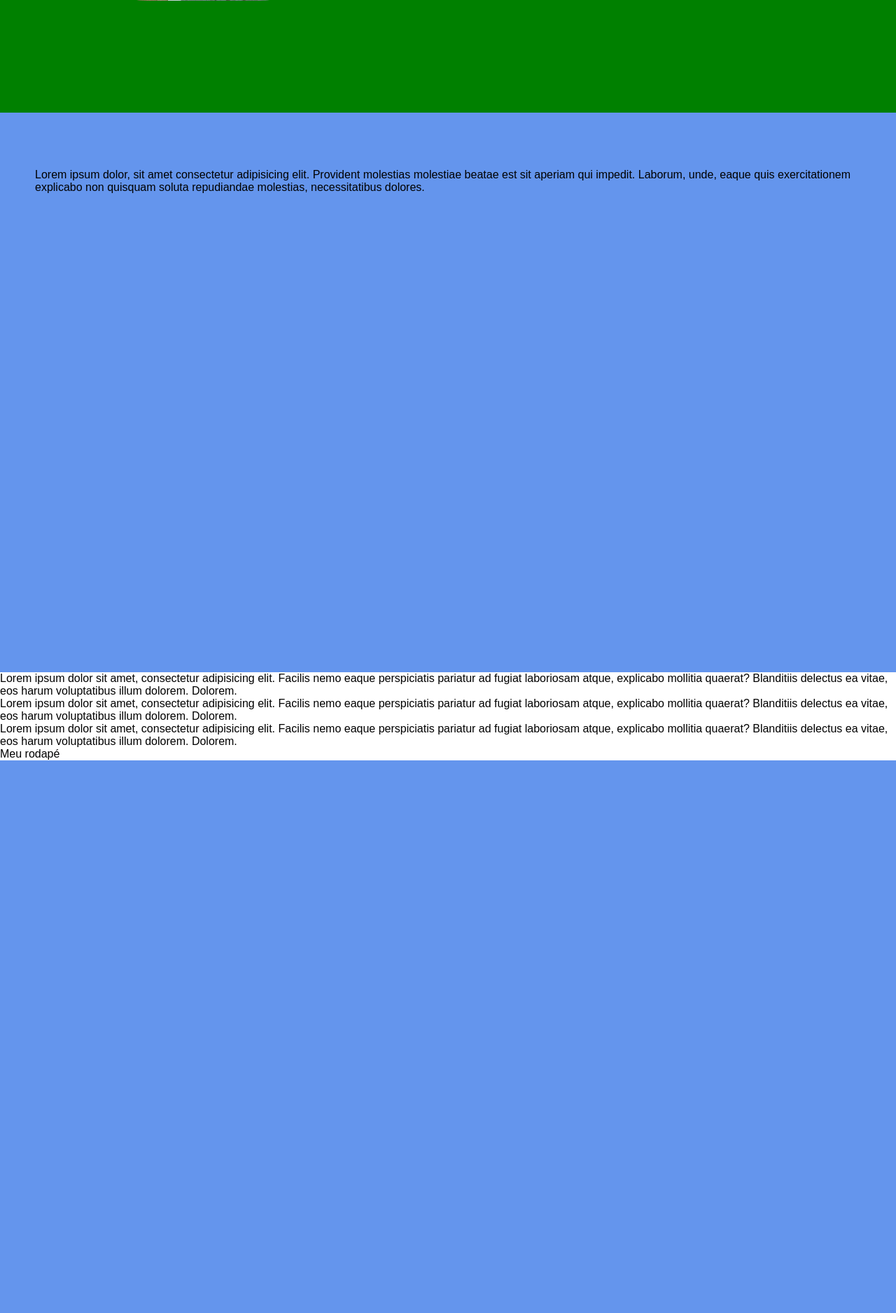
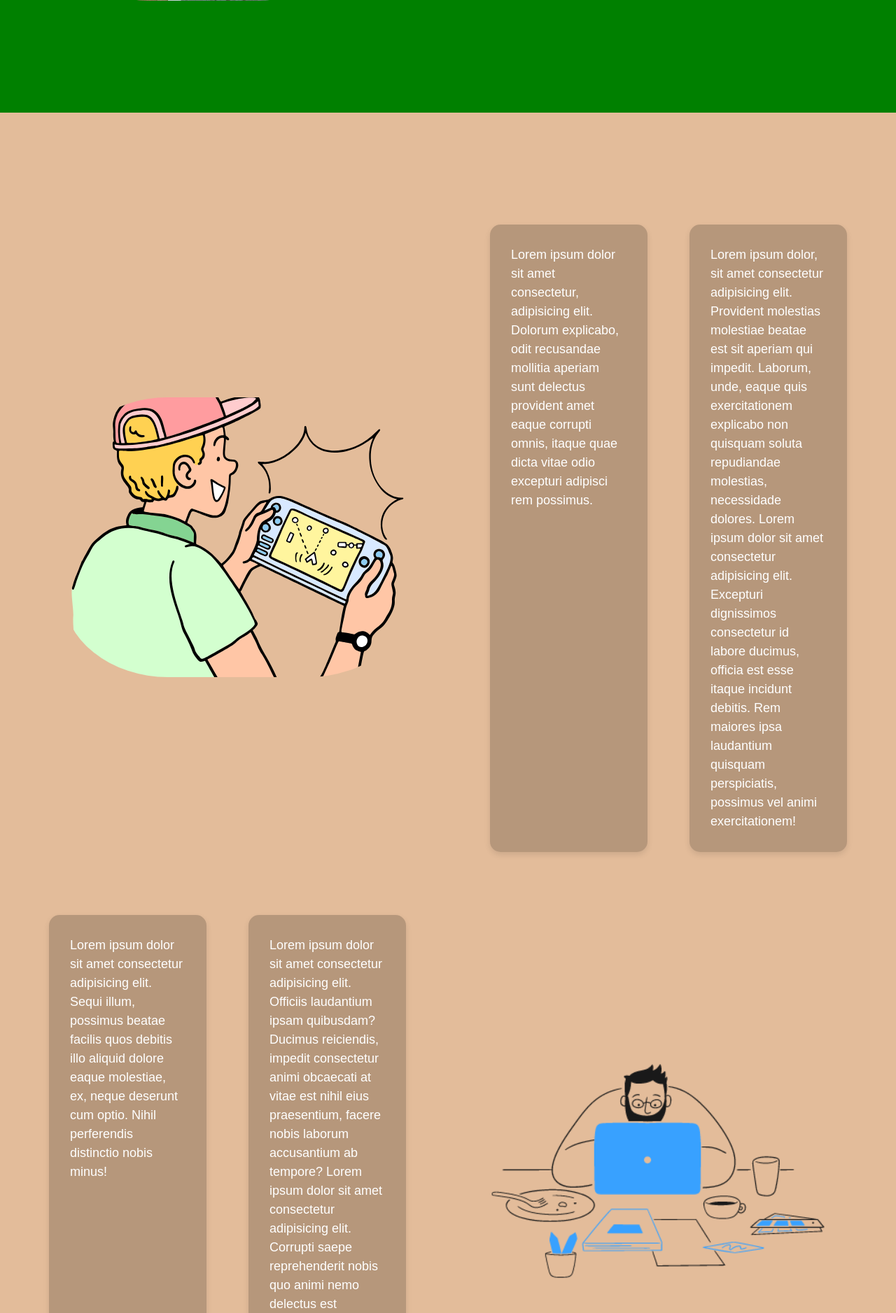
Before and after one commit to Victordemelo/Portfolio_Pessoal, a PHP site: page / in a window 1280 px wide. Shown: the part 639-2516 px from the top of the page at 70% size. Before the commit the page ends 1726 px from the top, so only its background shows below. Run offline with PHP 8.4, Linux system fonts and the light colour scheme.

Commit message:
Feat: Criando topico sobre mim.

```diff
--- a/laddingPageDesafio/index.html
+++ b/laddingPageDesafio/index.html
@@ -27,16 +27,51 @@
             <p>Olá, eu sou o Victor de Melo da Rosa 👋</p> <br>
             <p>
                 Sou Desenvolvedor Jr e Analista de Sistemas, apaixonado por
-                tecnologia e resolução de problemas. <br> <br>Atualmente, concilio minha atuação profissional com a graduação em
+                tecnologia e resolução de problemas. <br> <br>Atualmente, concilio minha atuação profissional com a
+                graduação em
                 Engenharia da Computação na SCTEC.
             </p>
         </div>
     </main>
 
     <section id="sobremim" class="sobre-mim">
-        <p>Lorem ipsum dolor, sit amet consectetur adipisicing elit. Provident molestias molestiae beatae est sit
-            aperiam qui impedit. Laborum, unde, eaque quis exercitationem explicabo non quisquam soluta repudiandae
-            molestias, necessitatibus dolores.</p>
+        <div class="topico-um">
+            <div>
+                <img class="imagem-sobre" src="img/homem-jogando.svg" alt="Homem jogando">
+            </div>
+            <div class="paragrafos-topico-um">
+                <p class="card">Lorem ipsum dolor sit amet consectetur, adipisicing elit. Dolorum explicabo, odit
+                    recusandae mollitia
+                    aperiam sunt delectus provident amet eaque corrupti omnis, itaque quae dicta vitae odio excepturi
+                    adipisci rem possimus.</p>
+                <p class="card">Lorem ipsum dolor, sit amet consectetur adipisicing elit. Provident molestias molestiae
+                    beatae est
+                    sit
+                    aperiam qui impedit. Laborum, unde, eaque quis exercitationem explicabo non quisquam soluta
+                    repudiandae
+                    molestias, necessidade dolores. Lorem ipsum dolor sit amet consectetur adipisicing elit. Excepturi
+                    dignissimos consectetur id labore ducimus, officia est esse itaque incidunt debitis. Rem maiores
+                    ipsa laudantium quisquam perspiciatis, possimus vel animi exercitationem!</p>
+            </div>
+        </div>
+        <div class="topico-dois">
+            <div>
+                <div><img class="imagem-sobre" src="img/homem-no-computador.png" alt="Homem no computador"></div>
+            </div>
+            <div class="paragrafos-topico-dois">
+                <p class="card">Lorem ipsum dolor sit amet consectetur adipisicing elit. Sequi illum, possimus beatae
+                    facilis quos
+                    debitis illo aliquid dolore eaque molestiae, ex, neque deserunt cum optio. Nihil perferendis
+                    distinctio nobis minus!</p>
+                <p class="card">Lorem ipsum dolor sit amet consectetur adipisicing elit. Officiis laudantium ipsam
+                    quibusdam? Ducimus
+                    reiciendis, impedit consectetur animi obcaecati at vitae est nihil eius praesentium, facere nobis
+                    laborum accusantium ab tempore? Lorem ipsum dolor sit amet consectetur adipisicing elit. Corrupti
+                    saepe reprehenderit nobis quo animi nemo delectus est molestiae. Sit excepturi non optio obcaecati
+                    illo ut molestias hic vel. Est, eligendi. lore</p>
+            </div>
+        </div>
+
     </section>
 
     <section id="projects" class="projetos">
--- a/laddingPageDesafio/style.css
+++ b/laddingPageDesafio/style.css
@@ -68,13 +68,57 @@ nav li a:hover {
     object-fit: cover; /* Garante que a foto não fique espremida/esticada dentro do círculo */
 }
 
-.sobre-mim{
-    height: 100vh;
-    background-color: cornflowerblue;
-    padding-top: 80px;
+
+
+/*-----------------------------------*/
+/* Estilos para a seção "Sobre Mim" */
+/*-----------------------------------*/
+.sobre-mim {
+    min-height: 100vh;
+    background-color: #E3BC9A;
+    padding-top: 140px;
     padding-left: 50px;
     padding-right: 50px;
+    padding-bottom: 50px;
+    display: flex;
+    flex-direction: column;
+    gap: 50px;
+}
 
+.topico-um, .topico-dois {
+    display: flex;
+    justify-content: center;
+    align-items: center;
+    gap: 50px;
+}
 
+.topico-dois {
+    flex-direction: row-reverse;
+}
 
+.imagem-sobre {
+    margin: 0px 40px;
+    width: 500px;
+    height: 400px;
+    border-radius: 30%;
+    object-fit: cover;
 }
+
+.paragrafos-topico-um, .paragrafos-topico-dois {
+    flex-direction: row;
+    display: flex;
+    gap: 20px;
+    width: 100%;
+}
+
+.card {
+    margin: 20px;
+    background-color: rgba(0, 0, 0, 0.2);
+    padding: 30px;
+    border-radius: 15px;
+    color: white;
+    font-size: 18px;
+    line-height: 1.5;
+    flex: 1;
+    box-shadow: 0 4px 8px rgba(0,0,0,0.1);
+}
```
Also changed, not shown: laddingPageDesafio/img/homem-jogando.svg (added).
